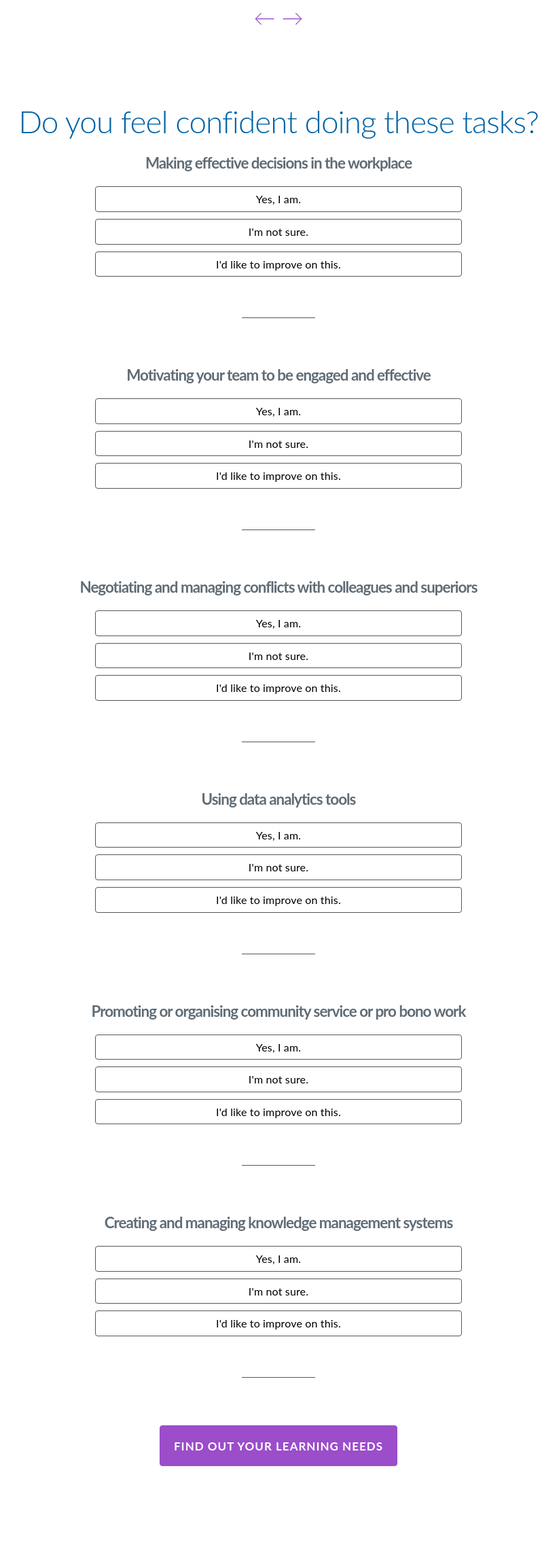
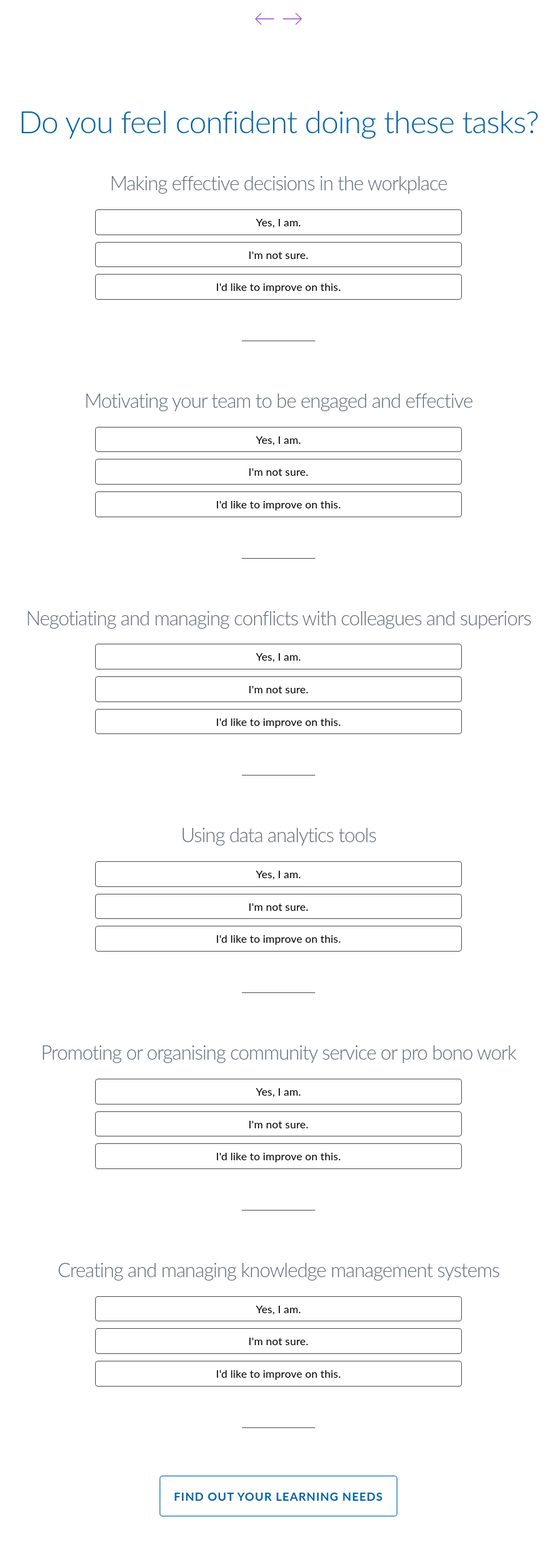
Before and after one commit to divyasharmasal/liftedmobile, a PHP site: page /7.html in a window 1280 px wide. Shown: the whole page at 68% size, without its empty margins (230-1053 px from the left). Before the commit the page ends 2157 px from the top, so only its background shows below. Run offline with PHP 8.4, Linux system fonts and the light colour scheme.

Commit message:
css tweaks

```diff
--- a/7.html
+++ b/7.html
@@ -20,6 +20,7 @@
                     <h1>Do you feel confident doing these tasks?</h1>
                 </div>
             </div>
+            <br />
 
             <div class="row">
                 <div class="column competency_desc">
--- a/css/main.css
+++ b/css/main.css
@@ -4,6 +4,24 @@
 *{
     font-family: Lato;
 }
+
+a{
+}
+
+a:visited{
+}
+
+.button,
+.button-large{
+    color:#0063a7 !important;
+    border-color:#0063a7 !important;
+    background-color:white;
+}
+
+.button:hover{
+    background-color:white;
+}
+
 
 hr{
     border-top: 1px solid #585757;
@@ -125,8 +143,8 @@ hr{
 }
 
 .competency_desc h2{
-    font-size:1.4em;
-    font-weight:bold;
+    font-size:1.8em;
+    /*font-weight:bold;*/
     text-align:center;
 }
 
@@ -186,7 +204,7 @@ hr{
 }
 
 .full_result_box{
-    font-size:1.4em;
+    font-size:1.3em;
     border-radius: .4rem;
     border:solid 1px;
     padding:15px !important;
```
